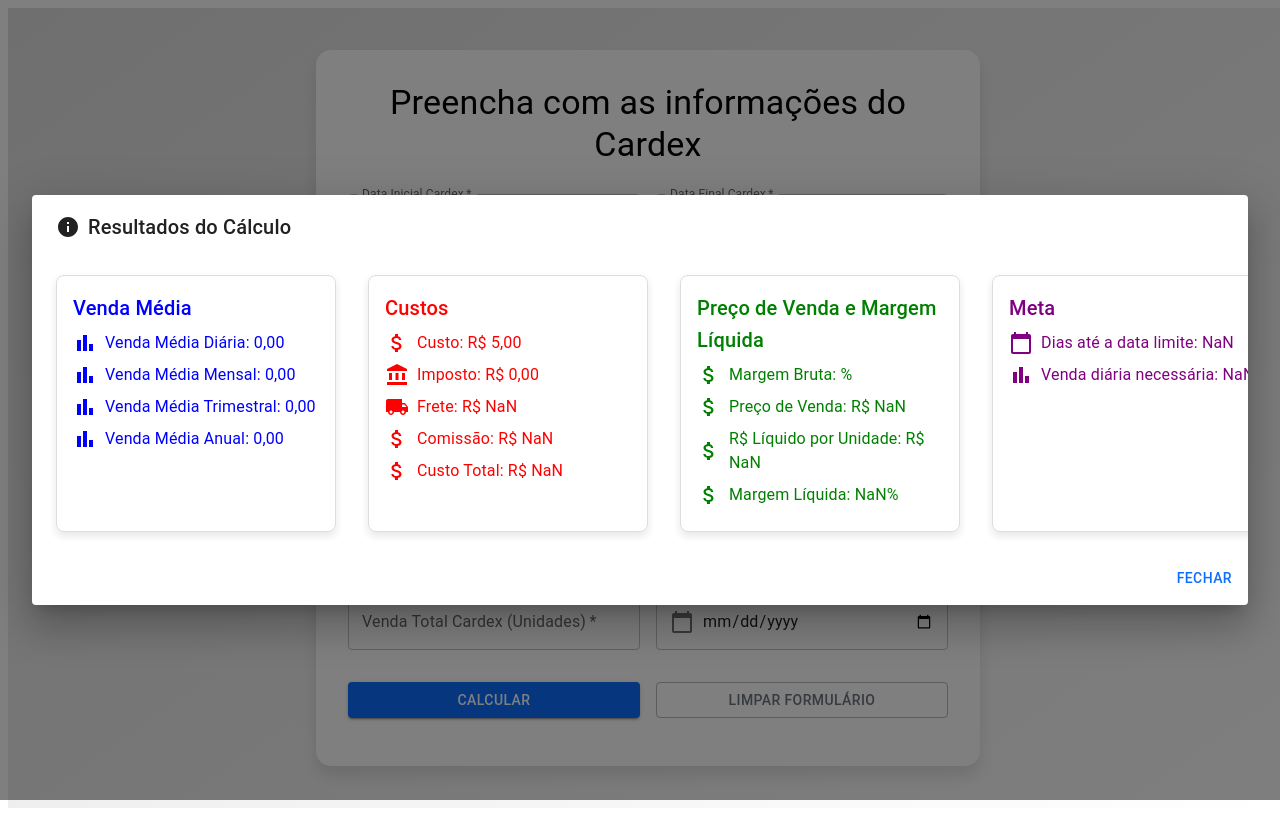
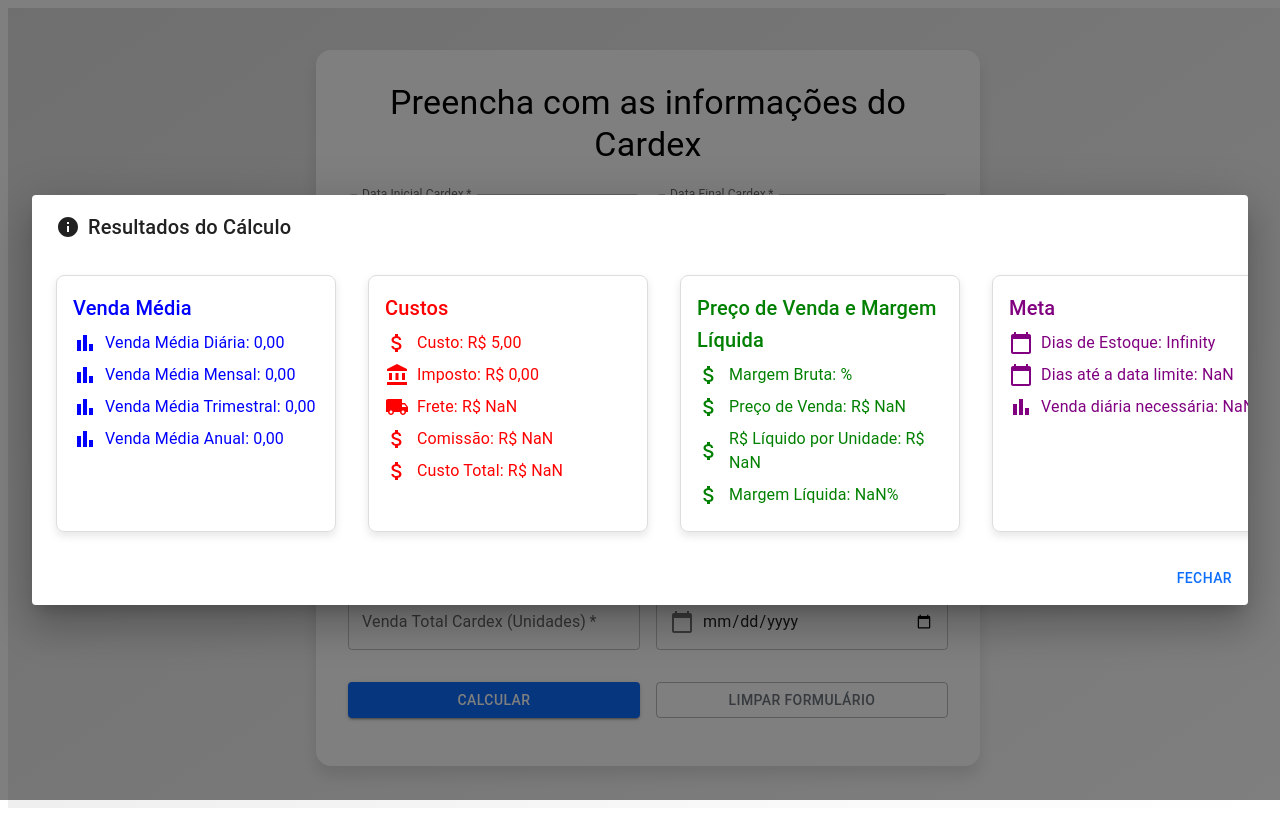
Before and after one commit to rfirpo93/staestoque, a React (Vite) app in the folder frontend/: page /calculo in a window 1280 px wide. Both pictures are taken after typing "2020-01-15", "2020-01-15", "5", "2020-01-15", "5", "5" into the empty fields and a click on the button "CALCULAR". Built offline with nearby package versions, Linux system fonts and the light colour scheme.

Commit message:
final manual

```diff
--- a/frontend/src/Calculomanual.jsx
+++ b/frontend/src/Calculomanual.jsx
@@ -106,7 +106,8 @@ const Calculomanual = () => {
         liquidoUnidade: 0,
         margemLiquida: 0,
         diasAteMeta: 0,
-        vendaDiariaNecessaria: 0
+        vendaDiariaNecessaria: 0,
+        diasDeEstoque: 0
     });
 
     const [open, setOpen] = useState(false);
@@ -148,7 +149,7 @@ const Calculomanual = () => {
         const metaDate = new Date(metaData);
 
         const days = ((endDate - startDate) / (1000 * 60 * 60 * 24)) + 1; // Corrige o cálculo dos dias
-        const diasAteMeta = ((metaDate - currentDate) / (1000 * 60 * 60 * 24)) + 1; // Calcula os dias até a data da meta
+        const diasAteMeta = Math.floor(((metaDate - currentDate) / (1000 * 60 * 60 * 24)) + 1); // Calcula os dias até a data da meta arredondando para baixo
         const vendaDiariaNecessaria = estoqueAtual / diasAteMeta;
 
         const vendaMediaDiaria = vendaTotal / days;
@@ -161,6 +162,7 @@ const Calculomanual = () => {
         const precoVenda = parseFloat(custo) + frete + imposto + ((parseFloat(custo) + frete + imposto) * (margem / 100));
         const liquidoUnidade = precoVenda - custoTotal;
         const margemLiquida = (liquidoUnidade / precoVenda) * 100;
+        const diasDeEstoque = Math.ceil(estoqueAtual / vendaMediaDiaria); // Calcula os dias de estoque arredondando para cima
 
         setResult({
             vendaMediaDiaria,
@@ -176,7 +178,8 @@ const Calculomanual = () => {
             liquidoUnidade,
             margemLiquida,
             diasAteMeta,
-            vendaDiariaNecessaria
+            vendaDiariaNecessaria,
+            diasDeEstoque
         });
 
         setOpen(true);
@@ -523,6 +526,10 @@ const Calculomanual = () => {
                             </Typography>
                             <ResultField>
                                 <CalendarTodayIcon />
+                                <Typography>Dias de Estoque: {result.diasDeEstoque}</Typography>
+                            </ResultField>
+                            <ResultField>
+                                <CalendarTodayIcon />
                                 <Typography>Dias até a data limite: {result.diasAteMeta}</Typography>
                             </ResultField>
                             <ResultField>
```
